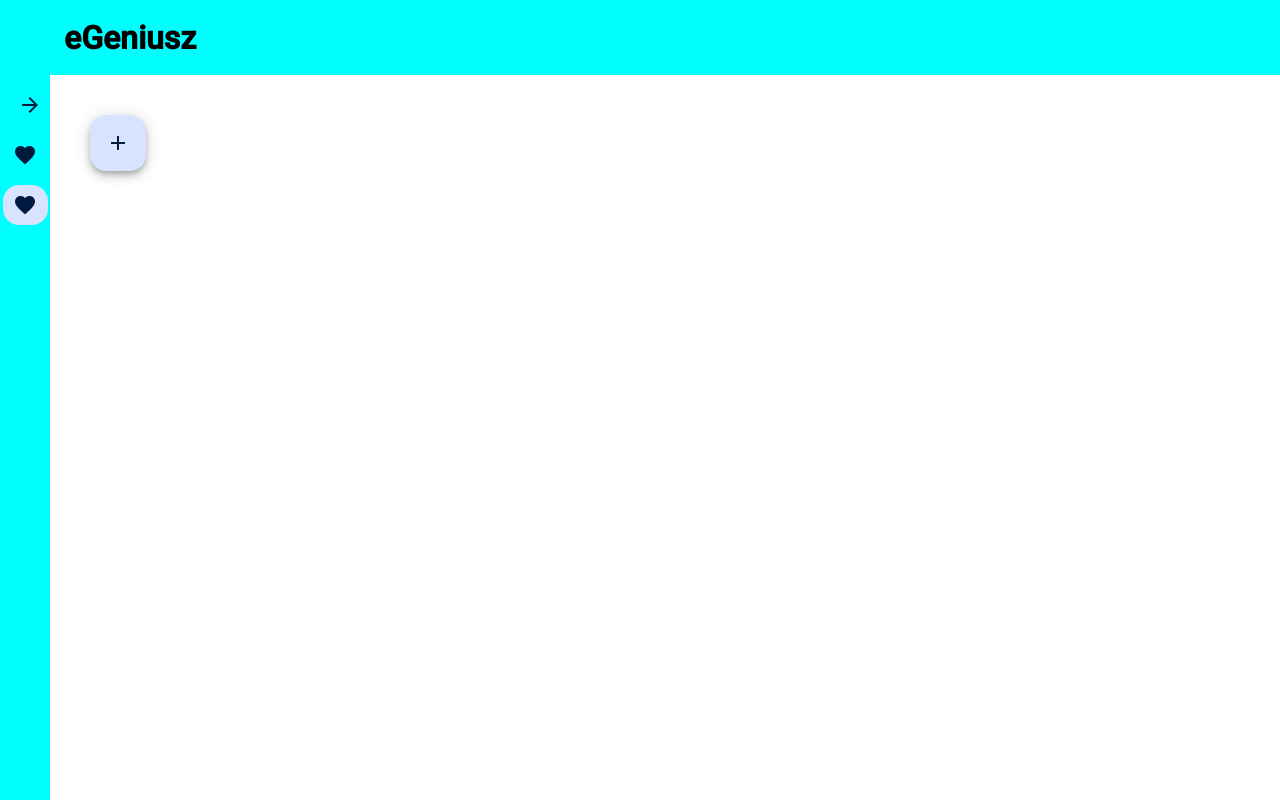
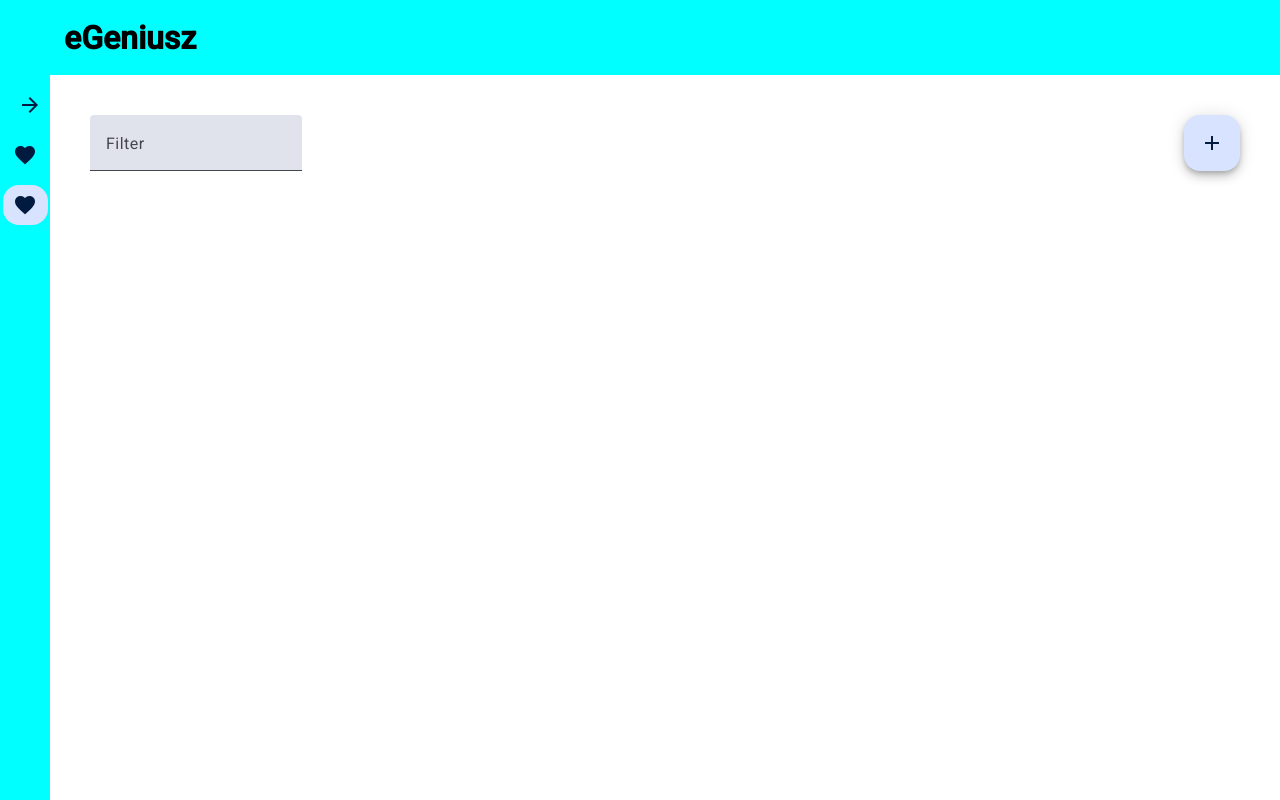
Before and after one commit to MaciejKubon/eGeniusz-app, an Angular app: page /level in a window 1280 px wide. Built offline with nearby package versions, Linux system fonts and the light colour scheme.

Commit message:
add Filtr

```diff
--- a/src/app/component/table/level-table/level-table.component.html
+++ b/src/app/component/table/level-table/level-table.component.html
@@ -1,5 +1,5 @@
 <div class="formBox">
-    <!-- <div class="filterBox">
+    <div class="filterBox">
         <mat-form-field>
           <mat-label>Filter</mat-label>
           <input
@@ -9,7 +9,7 @@
             #input
           />
         </mat-form-field>
-      </div>-->
+      </div>
       @if(visableAddData){
         <app-close-button (click)="showAddData()"/>
       }
--- a/src/app/component/table/level-table/level-table.component.ts
+++ b/src/app/component/table/level-table/level-table.component.ts
@@ -6,6 +6,8 @@ import { CommonModule } from '@angular/common';
 import { NewLevelComponent } from '../../form/level/new-level/new-level.component';
 import { CloseButtonComponent } from '../../button/close-button/close-button.component';
 import { AddButtonComponent } from '../../button/add-button/add-button.component';
+import { MatFormFieldModule } from '@angular/material/form-field';
+import { MatInputModule } from '@angular/material/input';
 
 @Component({
   selector: 'app-level-table',
@@ -15,6 +17,8 @@ import { AddButtonComponent } from '../../button/add-button/add-button.component
     NewLevelComponent,
     CloseButtonComponent,
     AddButtonComponent,
+    MatInputModule,
+    MatFormFieldModule,
   ],
   templateUrl: './level-table.component.html',
   styleUrl: './level-table.component.scss',
@@ -29,6 +33,16 @@ export class LevelTableComponent {
   showAddData(){
     this.visableAddData = !this.visableAddData;
   }
+  applyFilter(event: Event) {
+    const filterValue = (event.target as HTMLInputElement).value;
+    this.dataLevel.filter = filterValue.trim().toLowerCase();
+
+    this.dataLevel.filter;
+
+    if (this.dataLevel.paginator) {
+      this.dataLevel.paginator.firstPage();
+    }
+  }
   addLevel(subjectName: string) {
     this.isLoadingResults = true;
     // this.httpLevel.addSubject(subjectName).subscribe(() => {
```
